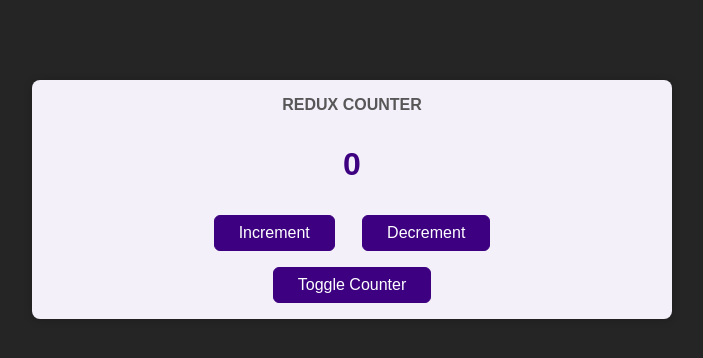
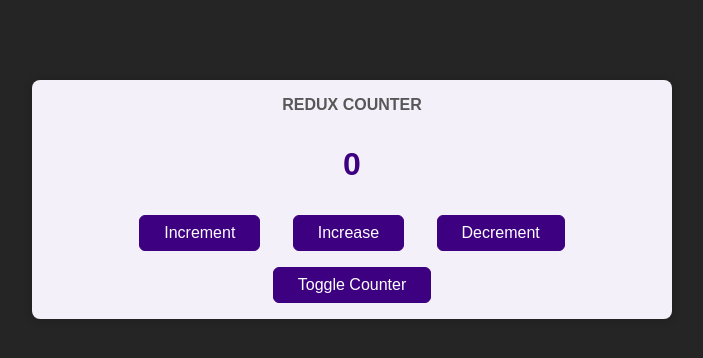
Before and after one commit to edcsu/redux_practice, a React (Create React App) app: page / in a window 1280 px wide. Shown: the top 358 px of the page, without its empty margins (288-991 px from the left). Built offline with nearby package versions, Linux system fonts and the light colour scheme.

Commit message:
feat: add action with payload

```diff
--- a/src/components/Counter.js
+++ b/src/components/Counter.js
@@ -15,12 +15,17 @@ const Counter = () => {
     dispatch({ type: 'decrement'})
   }
 
+  const increaseHandler = () => {
+    dispatch({ type: 'increase', amount: 5})
+  }
+
   return (
     <main className={classes.counter}>
       <h1>Redux Counter</h1>
       <div className={classes.value}>{counter}</div>
       <div className={classes.actions}>
         <button onClick={incrementHandler}>Increment</button>
+        <button onClick={increaseHandler}>Increase</button>
         <button onClick={decrementHandler}>Decrement</button>
       </div>
       <button onClick={toggleCounterHandler}>Toggle Counter</button>
--- a/src/components/Counter.module.css
+++ b/src/components/Counter.module.css
@@ -25,9 +25,9 @@
 .actions {
   display: flex;
   flex-direction: row;
-  justify-content: space-around;
+  justify-content: space-between;
   margin-left: auto;
   margin-right: auto;
-  width: 50%;
+  width: 70%;
   margin-bottom: 1rem;
 }
--- a/src/components/CounterClass.js
+++ b/src/components/CounterClass.js
@@ -5,6 +5,10 @@ import classes from './Counter.module.css';
 export class CounterClass extends Component {
     incrementHandler() {
         this.props.increment()
+    }
+
+    increaseHandler() {
+        this.props.increase()
     }
 
     decrementHandler() {
@@ -20,6 +24,7 @@ export class CounterClass extends Component {
               <div className={classes.value}>{this.props.counter}</div>
               <div className={classes.actions}>
                 <button onClick={this.incrementHandler.bind(this)}>Increment</button>
+                <button onClick={this.increaseHandler.bind(this)}>Increase</button>
                 <button onClick={this.decrementHandler.bind(this)}>Decrement</button>
               </div>
               <button onClick={this.toggleCounterHandler}>Toggle Counter</button>
@@ -36,6 +41,7 @@ const mapStateToProps = state => {
 
 const mapDispatchToProps = dispatch => {
     return {
+        increase: () => dispatch({ type: 'increase'}),
         increment: () => dispatch({ type: 'increment'}),
         decrement: () => dispatch({ type: 'decrement'})
     }
--- a/src/store/index.js
+++ b/src/store/index.js
@@ -5,6 +5,11 @@ const counterReducer = (state = { counter:0}, action) => {
         case 'increment':
             return {
                 counter: state.counter + 1
+            }
+
+        case 'increase':
+            return {
+                counter: state.counter + action.amount
             }
 
         case 'decrement':
```
